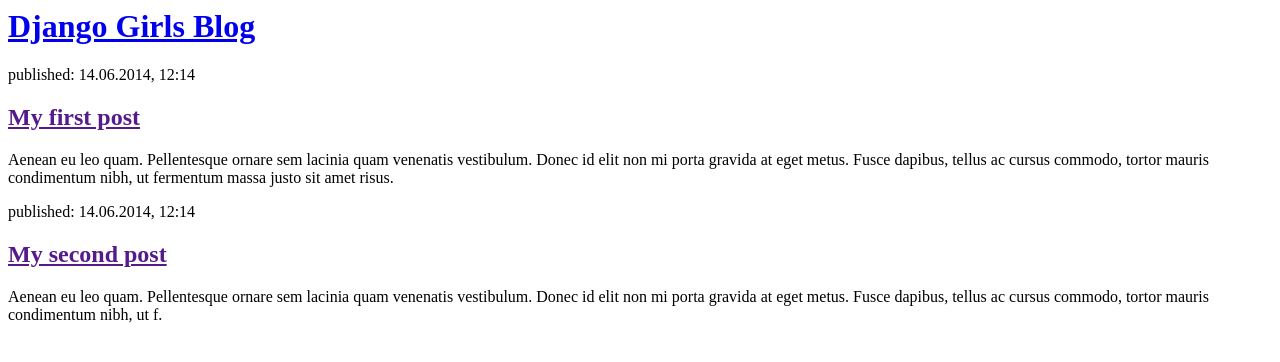
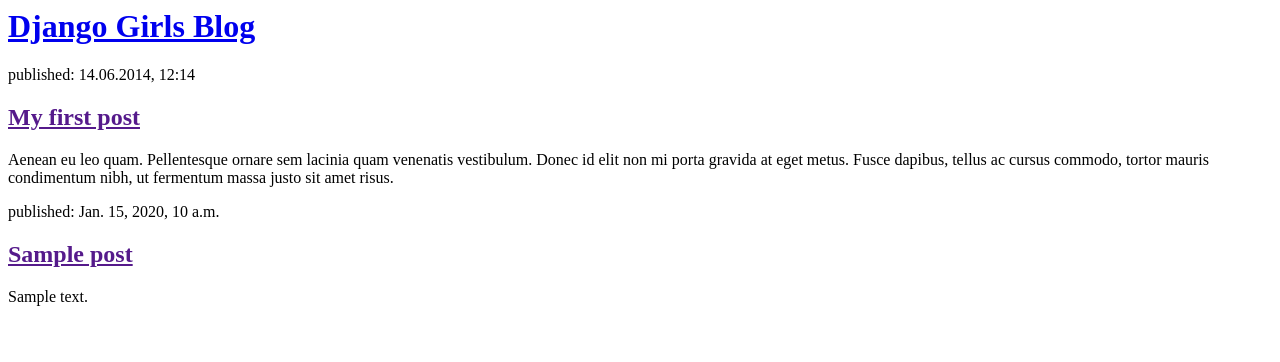
Before and after one commit to cyanc/my-first-blog, a Django app: page / in a window 1280 px wide. Shown: the top 362 px of the page. Run offline with Django 3.2, Linux system fonts and the light colour scheme; tables that the repository leaves empty hold one stand-in row (values such as "Sample post").

Commit message:
Added list posts functionality

```diff
--- a/blog/templates/blog/post_list.html
+++ b/blog/templates/blog/post_list.html
@@ -15,9 +15,15 @@
         </div>
 
         <div>
-            <p>published: 14.06.2014, 12:14</p>
-            <h2><a href="">My second post</a></h2>
-            <p>Aenean eu leo quam. Pellentesque ornare sem lacinia quam venenatis vestibulum. Donec id elit non mi porta gravida at eget metus. Fusce dapibus, tellus ac cursus commodo, tortor mauris condimentum nibh, ut f.</p>
+
+        {% for post in posts %}
+        <div>
+			<p>published: {{ post.published_date }}</p>
+        	<h2><a href="">{{ post.title }}</a></h2>
+        	<p>{{ post.text|linebreaksbr }}</p>
+   		</div>
+   		{% endfor %}
+
         </div>
     </body>
 
--- a/blog/views.py
+++ b/blog/views.py
@@ -1,4 +1,7 @@
 from django.shortcuts import render
+from django.utils import timezone
+from .models import Post
 
 def post_list(request):
-    return render(request, 'blog/post_list.html', {})
+	posts = Post.objects.filter(published_date__lte=timezone.now()).order_by('published_date')
+	return render(request, 'blog/post_list.html', {'posts': posts})
```
